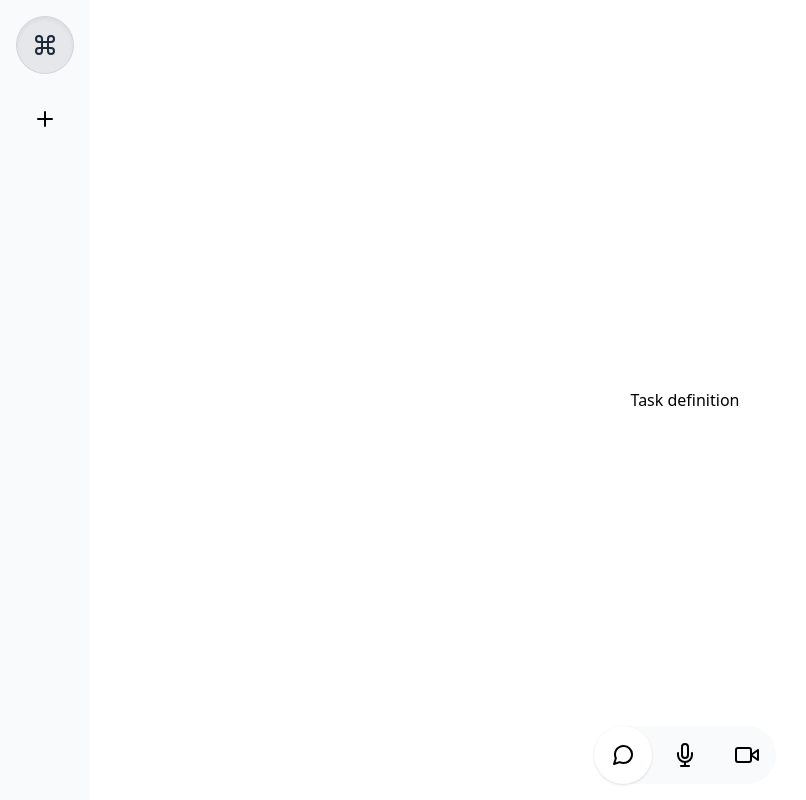
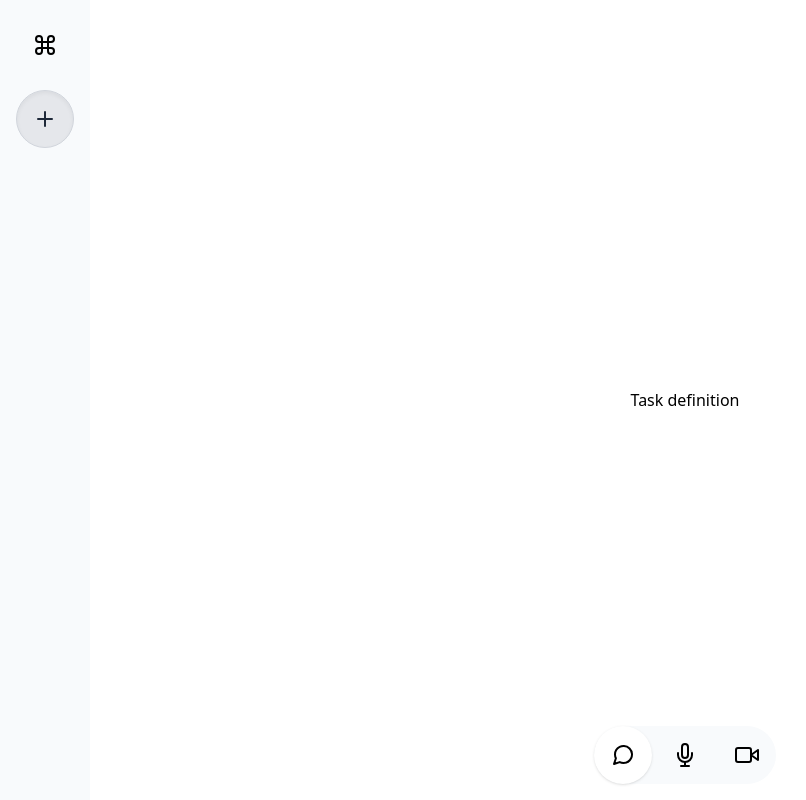
Before and after one commit to djsauble/llm-os, a React (Vite) app: page /definition in a window 1280 px wide. Shown: the whole page, without its empty margins (0-806 px from the left). Built offline with nearby package versions, Linux system fonts and the light colour scheme.

Commit message:
Wire up the nav bar so that the active nav item changes based on the route

```diff
--- a/src/components/Sidebar.tsx
+++ b/src/components/Sidebar.tsx
@@ -1,21 +1,27 @@
-import { Radio } from '@base-ui-components/react/radio';
-import { RadioGroup } from '@base-ui-components/react/radio-group';
+import { Link, useLocation } from 'react-router-dom';
 import { Command, Plus } from 'react-feather';
 
 function Sidebar() {
+  const location = useLocation();
+
   return (
     <div className="bg-slate-50 p-4 flex flex-col">
-      <RadioGroup
-        defaultValue="home"
-        className="flex md:flex-col max-md:space-x-4 md:space-y-4 items-center"
-      >
-        <Radio.Root value="home" aria-label="Home" className="btn-icon p-4">
+      <nav className="flex md:flex-col max-md:space-x-4 md:space-y-4 items-center">
+        <Link
+          to="/"
+          aria-label="Home"
+          className={`btn-icon p-4 ${location.pathname === '/' ? 'bg-gray-200 text-gray-800 shadow-inner border-gray-300' : ''}`}
+        >
           <Command className="w-6 h-6" />
-        </Radio.Root>
-        <Radio.Root value="definition" aria-label="Task Definition" className="btn-icon p-4">
+        </Link>
+        <Link
+          to="/definition"
+          aria-label="Task Definition"
+          className={`btn-icon p-4 ${location.pathname === '/definition' ? 'bg-gray-200 text-gray-800 shadow-inner border-gray-300' : ''}`}
+        >
           <Plus className="w-6 h-6" />
-        </Radio.Root>
-      </RadioGroup>
+        </Link>
+      </nav>
     </div>
   );
 }
```
